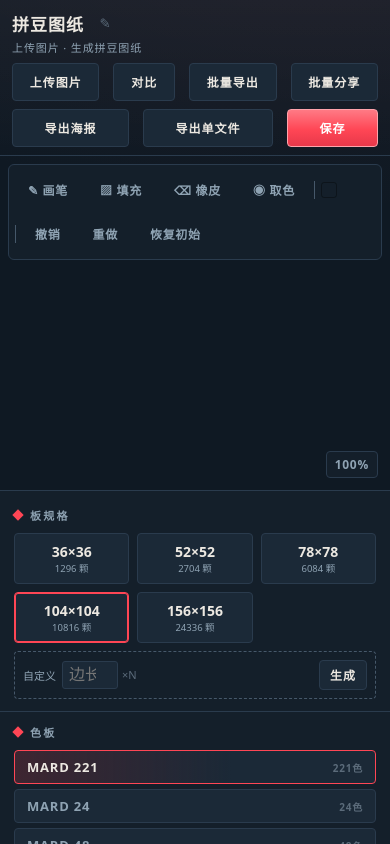
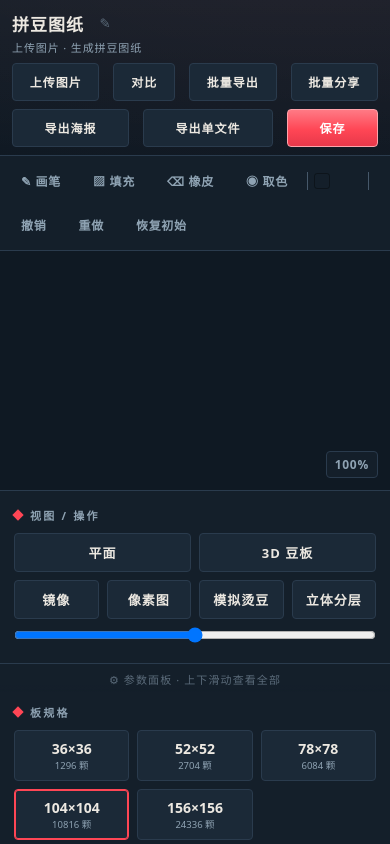
Before and after one commit to pht1991/perler-blueprint, a website built with Vite: page index.html in a window 390 px wide. Built offline with nearby package versions, Linux system fonts and the light colour scheme.

Commit message:
fix: 移动端布局——视图切换提至抽屉首屏 + 编辑工具条改文档流不遮挡画布

```diff
--- a/index.html
+++ b/index.html
@@ -64,7 +64,7 @@
         </div>
       </div>
 
-      <div class="panel-section">
+      <div class="panel-section" id="viewOpsSec">
         <div class="panel-label">视图 / 操作</div>
         <div class="opt-row">
           <button class="btn view-btn active" data-view="grid">平面</button>
--- a/src/main.ts
+++ b/src/main.ts
@@ -563,3 +563,15 @@ $('budgetHint').textContent = '不限';
 if (store.get().blueprint) { renderActive(); }
 else { grid.setPalette(pal()); grid.render(store.get()); }
 window.addEventListener('resize', () => { const s = store.get(); if (s.blueprint) { s.scale = 0; grid.fit(s); renderActive(); } });
+
+// 画布容器尺寸变化（如移动端编辑工具条出现/收起改变文档流高度）时重渲染
+// 保持用户缩放：适配模式下重新 fit，手动缩放过的只重绘
+let lastCw = 0, lastCh = 0;
+new ResizeObserver(() => {
+  const s = store.get();
+  const cw = gridCanvas.clientWidth, ch = gridCanvas.clientHeight;
+  if (!s.blueprint || (cw === lastCw && ch === lastCh)) return;
+  lastCw = cw; lastCh = ch;
+  if (s.scale === 0) grid.fit(s);
+  grid.render(s);
+}).observe(gridCanvas);
--- a/src/styles/main.css
+++ b/src/styles/main.css
@@ -146,18 +146,29 @@ aside {
 
   /* main：画布在上（flex:1），面板收成底部抽屉（约 42vh 可滚动） */
   main { flex-direction: column; }
-  .stage-wrap { order: 1; flex: 1; min-height: 0; }
+  .stage-wrap { order: 1; flex: 1; min-height: 0; display: flex; flex-direction: column; }
   aside {
     order: 2; width: 100%; max-height: 42vh;
     border-right: none; border-top: 1px solid var(--line);
     -webkit-overflow-scrolling: touch;
   }
+  /* 抽屉把手：提示这里能往上滑出完整面板 */
+  aside::before {
+    content: "⚙ 参数面板 · 上下滑动查看全部"; display: block;
+    position: sticky; top: 0; z-index: 2;
+    text-align: center; font-size: 11px; letter-spacing: .1em; color: var(--txt3);
+    padding: 7px 0 5px; background: linear-gradient(180deg, var(--panel) 75%, transparent);
+  }
+  /* 视图切换（平面/3D）是高频操作：提到抽屉第一屏 */
+  #viewOpsSec { order: -1; }
 
-  /* 编辑工具条：可换行、贴边 */
+  /* 画布容器改为文档流布局，编辑工具条不再悬浮遮挡图纸 */
   #edBar {
-    top: 8px; left: 8px; right: 8px; flex-wrap: wrap; padding: 6px;
+    position: static; flex: none; order: 0; flex-wrap: wrap;
+    margin: 0; border-radius: 0; border-left: none; border-right: none; border-top: none;
   }
   #edBar button { padding: 9px 12px; }
+  .canvas-wrap { position: relative; inset: auto; flex: 1; min-height: 0; }
   .src-preview { left: 8px; bottom: 8px; }
   #srcCanvas { max-width: 96px; }
 
```
